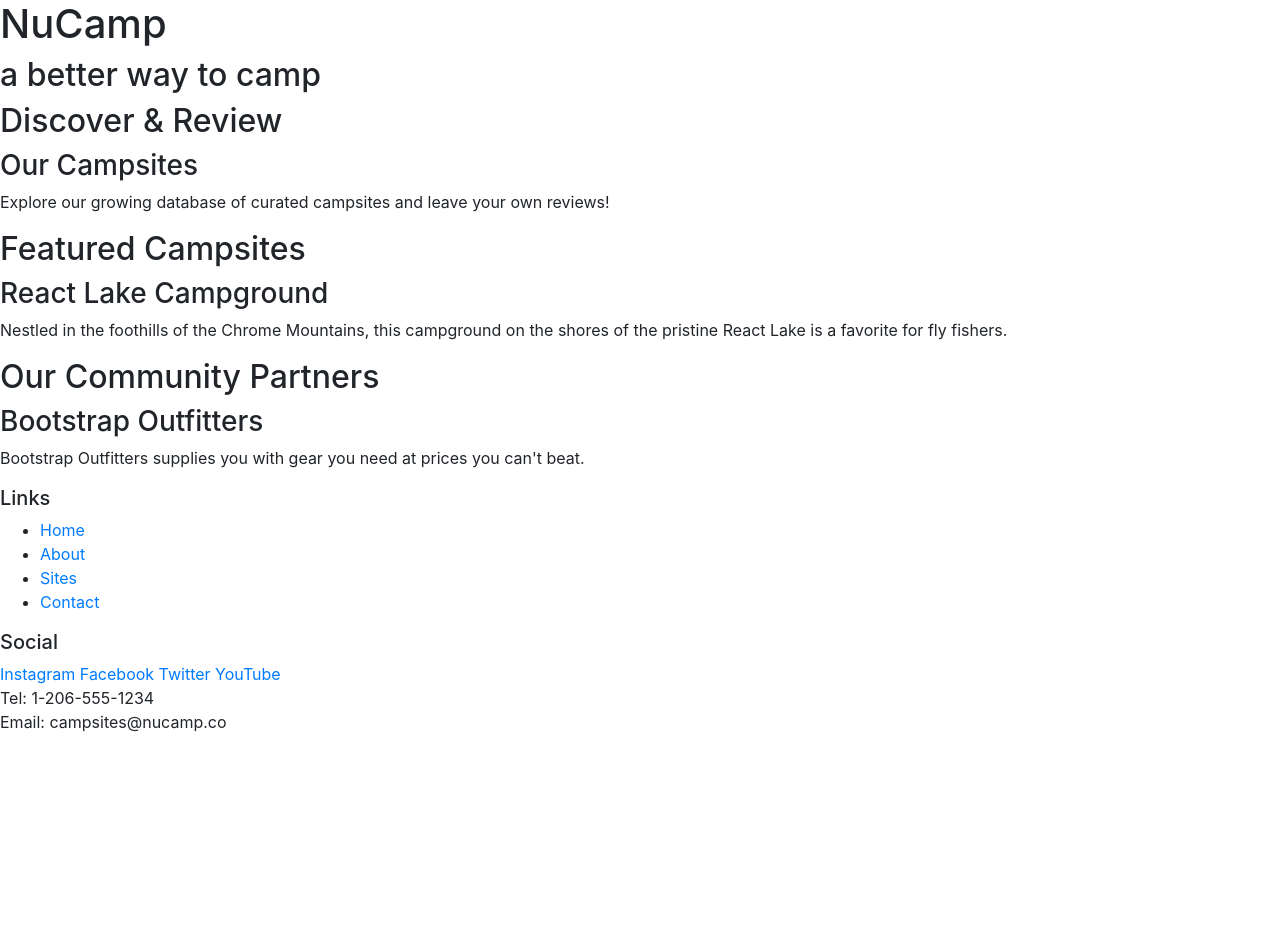
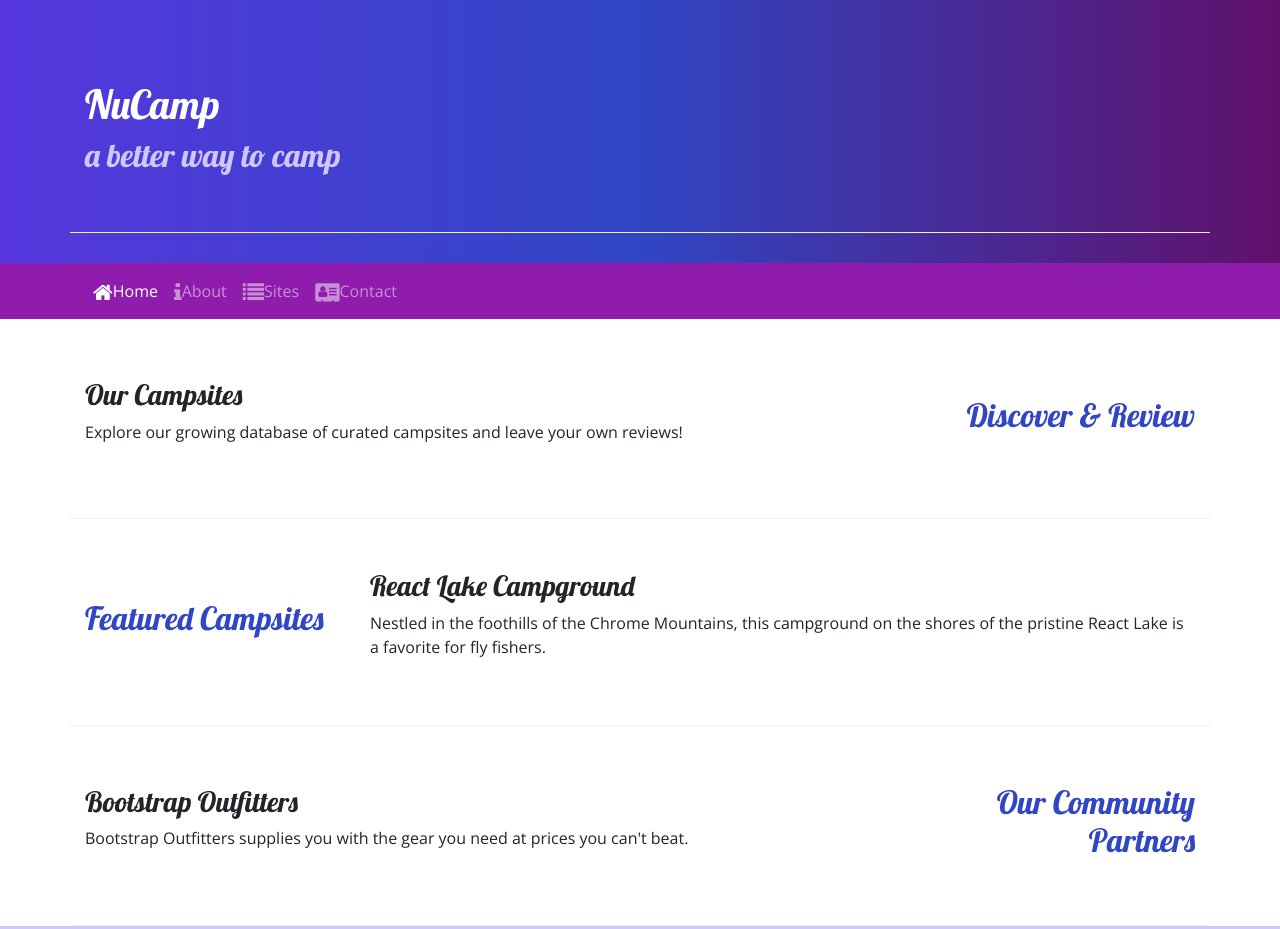
Before and after one commit to greggydmeza/nucampsite, a website: page index.html in a window 1280 px wide. Shown: the top 929 px of the page. Before the commit the page ends 800 px from the top, so only its background shows below. Drawn offline with nearby package versions, Linux system fonts and the light colour scheme.

Commit message:
Icon Fonts

```diff
--- /dev/null
+++ b/css/styles.css
@@ -0,0 +1,37 @@
+body{
+    font-family: "Open Sans", sans-serif;
+}
+
+h1,h2,h3{
+    font-family: "Lobster", cursive;n
+}
+
+h2{
+    color: #3046C5;
+}
+
+header h2{
+    color: #CEC8FF;
+}
+
+footer{
+    background-image: linear-gradient(#CEC8FF, white);
+    padding: 20px;
+}
+
+.jumbotron{
+    margin: 0;
+    padding: 30px;
+    color: white;
+    background-image: linear-gradient(to right, #5637DD, #3046C5, #60106B);
+}
+
+.row-content{
+    padding: 50px 0;
+    border-bottom: 1px ridge;
+    min-height: 200px;
+}
+
+.navbar {
+    background-color: #901CAD;
+}
--- a/index.html
+++ b/index.html
@@ -6,56 +6,101 @@
 
     <!-- Bootstrap CSS -->
     <link rel="stylesheet" href="node_modules/bootstrap/dist/css/bootstrap.min.css" />
+
+      <!-- Additional CSS must be placed after Bootstrap CSS -->
+      <link rel="stylesheet" href="node_modules/font-awesome/css/font-awesome.min.css" />
+      <link rel="stylesheet" href="node_modules/bootstrap/dist/css/bootstrap.min.css" />
+      <link rel="stylesheet" href="https://fonts.googleapis.com/css?family=Lobster|Open+Sans" />
+      <link rel="stylesheet" href="css/styles.css" />
+
     <title>NuCamp: A Better Way To Camp</title>
 </head>
 
 <body>
 
-    <header>
-        <div>
+    <header class="jumbotron jumbotron-fluid">
+        <div class="container">
+            <div class="row row-content">
+                <div class="col">
                     <h1>NuCamp</h1>
                     <h2>a better way to camp</h2>
                 </div>
+            </div>
+        </div>
     </header>
 
-    <div>
-        <h2>Discover & Review</h2>
+    <nav class="navbar navbar-expand-sm navbar-dark sticky-top">
+        <div class="container">
+            <button class="navbar-toggler" type="button" data-toggle="collapse" data-target="#nucampNavbar">
+                <span class="navbar-toggler-icon"></span>
+            </button>
+            <div class="collapse navbar-collapse" id="nucampNavbar">
+            <ul class="navbar-nav">
+                <li class="nav-item active"><a class="nav-link" href="#"><i class="fa fa-home fa-lg"></i>Home</a></li>
+                <li class="nav-item"><a class="nav-link" href="aboutus.html"> <i class="fa fa-info fa-lg"></i>About</a></li>
+                <li class="nav-item"><a class="nav-link" href="#"> <i class="fa fa-list fa-lg"></i>Sites</a></li>
+                <li class="nav-item"><a class="nav-link" href="#"> <i class="fa fa-address-card fa-lg"></i>Contact</a></li>
+            </ul>
+        </div>
+        </div>
+    </nav>
+
+    <div class="container">
+        <div class="row row-content align-items-center">
+            <div class="col-sm-4 order-sm-last col-md-3">
+                <h2 class="text-sm-right">Discover & Review</h2>
+            </div>
+            <div class="col">
                 <h3>Our Campsites</h3>
                 <p>Explore our growing database of curated campsites and leave your own reviews!</p>
             </div>
+        </div>
 
-    <div>
+        <div class="row row-content align-items-center">
+            <div class="col-sm-4 col-md-3">
                 <h2>Featured Campsites</h2>
+            </div>
+            <div class="col">
                 <h3>React Lake Campground</h3>
         		<p>Nestled in the foothills of the Chrome Mountains, this campground on the shores of the pristine React Lake is a favorite for fly fishers.</p>
    			</div>
+        </div>
 
-    <div>
-        <h2>Our Community Partners</h2>
+        <div class="row row-content align-items-center">
+            <div class="col-sm-4 order-sm-last col-md-3">
+                <h2 class="text-sm-right">Our Community Partners</h2>
+            </div>
+            <div class="col">
                 <h3>Bootstrap Outfitters</h3>
-        <p>Bootstrap Outfitters supplies you with gear you need at prices you can't beat.</p>
+        		<p>Bootstrap Outfitters supplies you with the gear you need at prices you can't beat.</p>
+            </div>
+        </div>
     </div>
 
     <footer>
-        <div>
+        <div class="container">
+            <div class="row row-content align-items-center">
+                <div class="col-4 col-sm-2 offset-1">
                     <h5>Links</h5>
-            <ul>
+            		<ul class="list-unstyled">
                         <li><a href="#">Home</a></li>
                         <li><a href="#">About</a></li>
                         <li><a href="#">Sites</a></li>
                         <li><a href="#">Contact</a></li>
                     </ul>
                 </div>
-        <div>
+                <div class="col-6 col-sm-5 text-center">
                 	<h5>Social</h5>
-            <a href="http://instagram.com/">Instagram</a>
-            <a href="http://facebook.com/">Facebook</a>
-            <a href="http://twitter.com/">Twitter</a>
-            <a href="http://youtube.com/">YouTube</a>
+                    <a href="http://instagram.com/"> <i class="fa fa-instagram fa-lg"></i>Instagram</a>
+                    <a href="http://facebook.com/"> <i class="fa fa-facebook fa-lg"></i>Facebook</a>
+                    <a href="http://twitter.com/"> <i class="fa fa-twitter fa-lg"></i>Twitter</a>
+                    <a href="http://youtube.com/"> <i class="fa fa-youtube fa-lg"></i>YouTube</a>
                 </div>
-        <div>
-            Tel: 1-206-555-1234<br />
-            Email: campsites@nucamp.co
+                <div class="col-sm-4 text-center">
+                    <i class="fa fa-phone fa-lg"></i>Tel: 1-206-555-1234<br />
+                    <i class="fa fa-envelope fa-lg"></i>Email: campsites@nucamp.co
+                </div>
+           </div>
         </div>
     </footer>
 
--- a/package.json
+++ b/package.json
@@ -15,6 +15,7 @@
   },
   "dependencies": {
     "bootstrap": "^4.0.0",
+    "font-awesome": "^4.7.0",
     "jquery": "^3.3.1",
     "popper.js": "^1.12.9"
   }
```
Also changed, not shown: aboutus.html (added, +119 -0 lines), bootstrapGridExample.html (added, +62 -0 lines), color.html (added, +75 -0 lines), 1 other file. Lines whose indentation alone changed are shown as unchanged.
